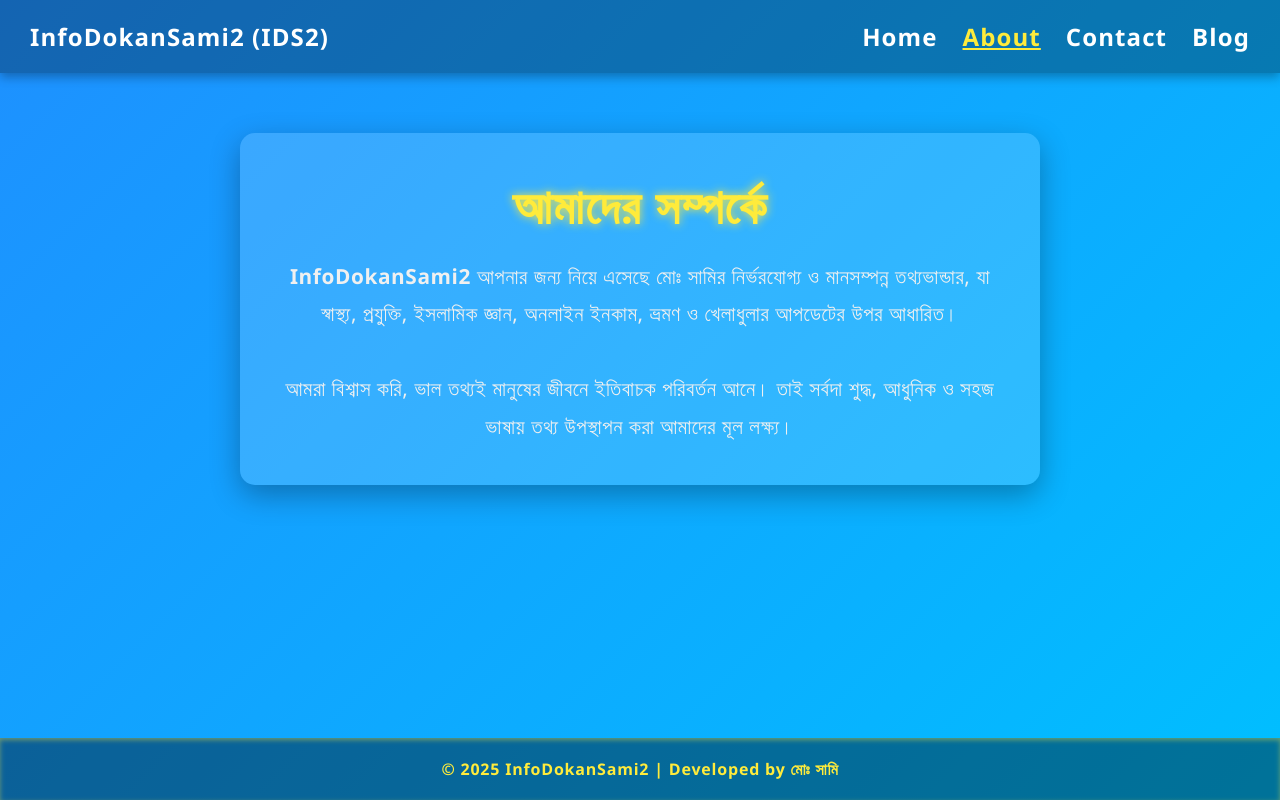
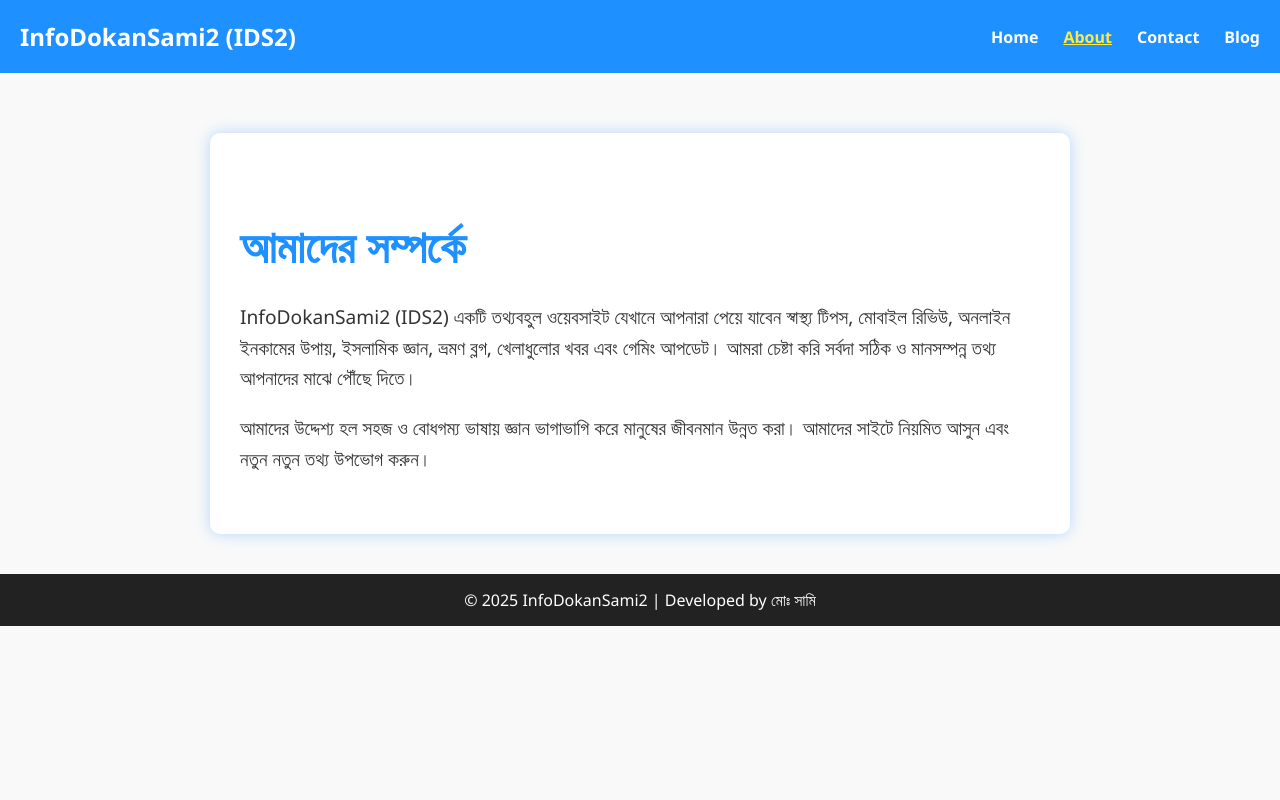
Before and after one commit to samitlp2003/InfoDokanSami, a plain HTML site: page about.html in a window 1280 px wide. Drawn offline with Linux system fonts and the light colour scheme.

Commit message:
Update About page design for consistency with Home page

```diff
--- a/about.html
+++ b/about.html
@@ -5,139 +5,125 @@
   <meta name="viewport" content="width=device-width, initial-scale=1" />
   <title>About - InfoDokanSami2</title>
   <style>
-    /* Reset */
-    * {
+    body {
       margin: 0;
-      padding: 0;
-      box-sizing: border-box;
-    }
-    body {
-      font-family: 'Segoe UI', Tahoma, Geneva, Verdana, sans-serif;
-      background: linear-gradient(135deg, #1e90ff, #00bfff);
-      color: #fff;
-      min-height: 100vh;
-      display: flex;
-      flex-direction: column;
-      animation: fadeInBg 1.5s ease forwards;
-    }
-    @keyframes fadeInBg {
-      from {opacity: 0;}
-      to {opacity: 1;}
+      font-family: 'Segoe UI', sans-serif;
+      background: #f9f9f9;
+      color: #333;
     }
 
-    /* Header */
     header {
-      background: rgba(0, 0, 0, 0.3);
-      padding: 20px 30px;
+      background-color: #1e90ff;
+      padding: 20px 20px;
       display: flex;
+      align-items: center;
       justify-content: space-between;
-      align-items: center;
-      font-weight: 700;
-      font-size: 1.5rem;
-      letter-spacing: 1.1px;
-      box-shadow: 0 4px 10px rgba(0,0,0,0.3);
-      backdrop-filter: blur(6px);
+      color: white;
     }
+
+    .logo {
+      font-weight: bold;
+      font-size: 1.5em;
+      cursor: default;
+    }
+
     nav ul {
       list-style: none;
       display: flex;
+      justify-content: center;
+      padding: 0;
+      margin: 0;
       gap: 25px;
     }
+
     nav ul li a {
-      color: #fff;
       text-decoration: none;
-      font-weight: 600;
+      color: white;
+      font-weight: bold;
       transition: color 0.3s ease;
     }
+
     nav ul li a:hover {
       color: #ffeb3b;
-      text-shadow: 0 0 6px #ffeb3b;
     }
 
-    /* About Section */
-    .about {
+    nav ul li a.active {
+      text-decoration: underline;
+      color: #ffeb3b;
+    }
+
+    .about-section {
       max-width: 800px;
-      margin: 60px auto 40px auto;
-      background: rgba(255,255,255,0.15);
-      border-radius: 15px;
-      padding: 40px 35px;
-      box-shadow: 0 10px 30px rgba(0,0,0,0.3);
-      text-align: center;
-      backdrop-filter: blur(8px);
-      animation: fadeInContent 1.5s ease 0.5s forwards;
-      opacity: 0;
-      color: #f0f0f0;
+      margin: 60px auto 40px;
+      background: white;
+      border-radius: 10px;
+      padding: 40px 30px;
+      box-shadow: 0 0 15px rgba(30, 144, 255, 0.3);
+      color: #333;
+      line-height: 1.6;
     }
-    @keyframes fadeInContent {
-      to {opacity: 1;}
+
+    .about-section h2 {
+      font-size: 2.8em;
+      color: #1e90ff;
+      margin-bottom: 20px;
     }
-    .about h2 {
-      font-size: 3rem;
-      margin-bottom: 20px;
-      letter-spacing: 1.5px;
-      color: #ffeb3b;
-      text-shadow: 0 0 10px #ffeb3b;
-    }
-    .about p {
-      font-size: 1.3rem;
-      line-height: 1.8;
-      letter-spacing: 0.6px;
+
+    .about-section p {
+      font-size: 1.2em;
       font-weight: 500;
     }
 
-    /* Footer */
     footer {
-      margin-top: auto;
-      padding: 20px;
+      background: #222;
+      color: white;
       text-align: center;
-      background: rgba(0,0,0,0.4);
-      color: #ffeb3b;
-      font-weight: 600;
-      letter-spacing: 0.8px;
-      box-shadow: inset 0 2px 5px rgba(255,235,59,0.4);
+      padding: 15px 0;
+      margin-top: 40px;
     }
 
     /* Responsive */
-    @media(max-width: 600px) {
-      .about {
-        padding: 30px 20px;
+    @media (max-width: 600px) {
+      .about-section {
+        padding: 25px 15px;
+        margin: 40px 15px;
       }
-      .about h2 {
-        font-size: 2.2rem;
+
+      .about-section h2 {
+        font-size: 2em;
       }
-      .about p {
-        font-size: 1rem;
+
+      .about-section p {
+        font-size: 1em;
       }
     }
   </style>
 </head>
 <body>
-
   <header>
-    <div>InfoDokanSami2 (IDS2)</div>
+    <div class="logo">InfoDokanSami2 (IDS2)</div>
     <nav>
       <ul>
         <li><a href="index.html">Home</a></li>
-        <li><a href="about.html" style="text-decoration: underline; color:#ffeb3b;">About</a></li>
+        <li><a href="about.html" class="active">About</a></li>
         <li><a href="contact.html">Contact</a></li>
         <li><a href="blog.html">Blog</a></li>
       </ul>
     </nav>
   </header>
 
-  <section class="about">
+  <section class="about-section">
     <h2>আমাদের সম্পর্কে</h2>
     <p>
-      <strong>InfoDokanSami2</strong> আপনার জন্য নিয়ে এসেছে মোঃ সামির নির্ভরযোগ্য ও মানসম্পন্ন তথ্যভান্ডার,
-      যা স্বাস্থ্য, প্রযুক্তি, ইসলামিক জ্ঞান, অনলাইন ইনকাম, ভ্রমণ ও খেলাধুলার আপডেটের উপর আধারিত।
-      <br><br>
-      আমরা বিশ্বাস করি, ভাল তথ্যই মানুষের জীবনে ইতিবাচক পরিবর্তন আনে। তাই সর্বদা শুদ্ধ, আধুনিক ও সহজ ভাষায় তথ্য উপস্থাপন করা আমাদের মূল লক্ষ্য।
+      InfoDokanSami2 (IDS2) একটি তথ্যবহুল ওয়েবসাইট যেখানে আপনারা পেয়ে যাবেন স্বাস্থ্য টিপস, মোবাইল রিভিউ, অনলাইন ইনকামের উপায়, ইসলামিক জ্ঞান, ভ্রমণ ব্লগ, খেলাধুলোর খবর এবং গেমিং আপডেট। আমরা চেষ্টা করি সর্বদা সঠিক ও মানসম্পন্ন তথ্য আপনাদের মাঝে পৌঁছে দিতে।
+    </p>
+    <p>
+      আমাদের উদ্দেশ্য হল সহজ ও বোধগম্য ভাষায় জ্ঞান ভাগাভাগি করে মানুষের জীবনমান উন্নত করা। আমাদের সাইটে নিয়মিত আসুন এবং নতুন নতুন তথ্য উপভোগ করুন।
     </p>
   </section>
 
   <footer>
     &copy; 2025 InfoDokanSami2 | Developed by মোঃ সামি
   </footer>
-
 </body>
 </html>
```
